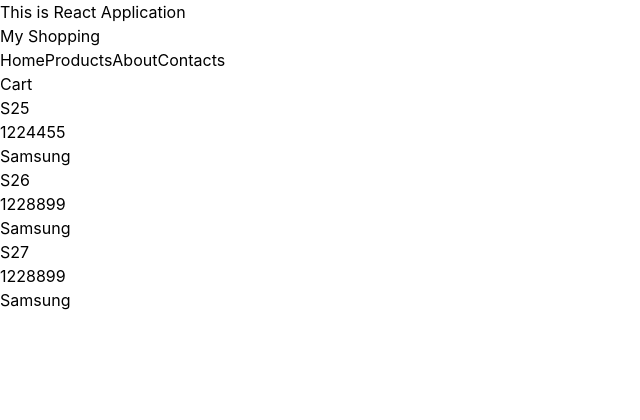
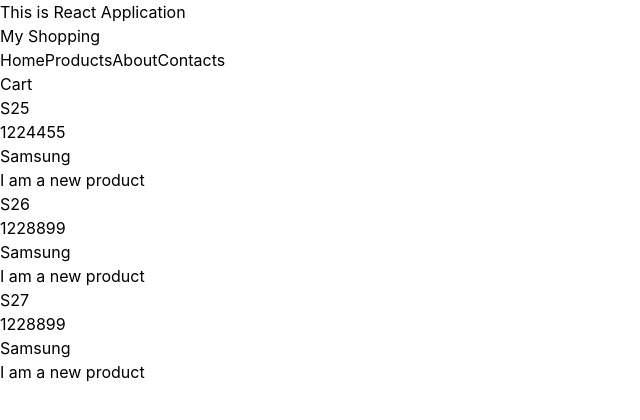
Before and after one commit to aadi007kumar/react, a React (Vite) app in the folder vite-project/: page / in a window 1280 px wide. Shown: the top 420 px of the page, without its empty margins (0-640 px from the left). Built offline with nearby package versions, Linux system fonts and the light colour scheme.

Commit message:
added h1

```diff
--- a/vite-project/src/Component/ProductCard.jsx
+++ b/vite-project/src/Component/ProductCard.jsx
@@ -5,6 +5,7 @@
         <p>{props.name}</p>
         <p>{props.price}</p>
         <p>{props.brand}</p>
+        <h1> I am a new product</h1>
     </div>
   )
 }
```
